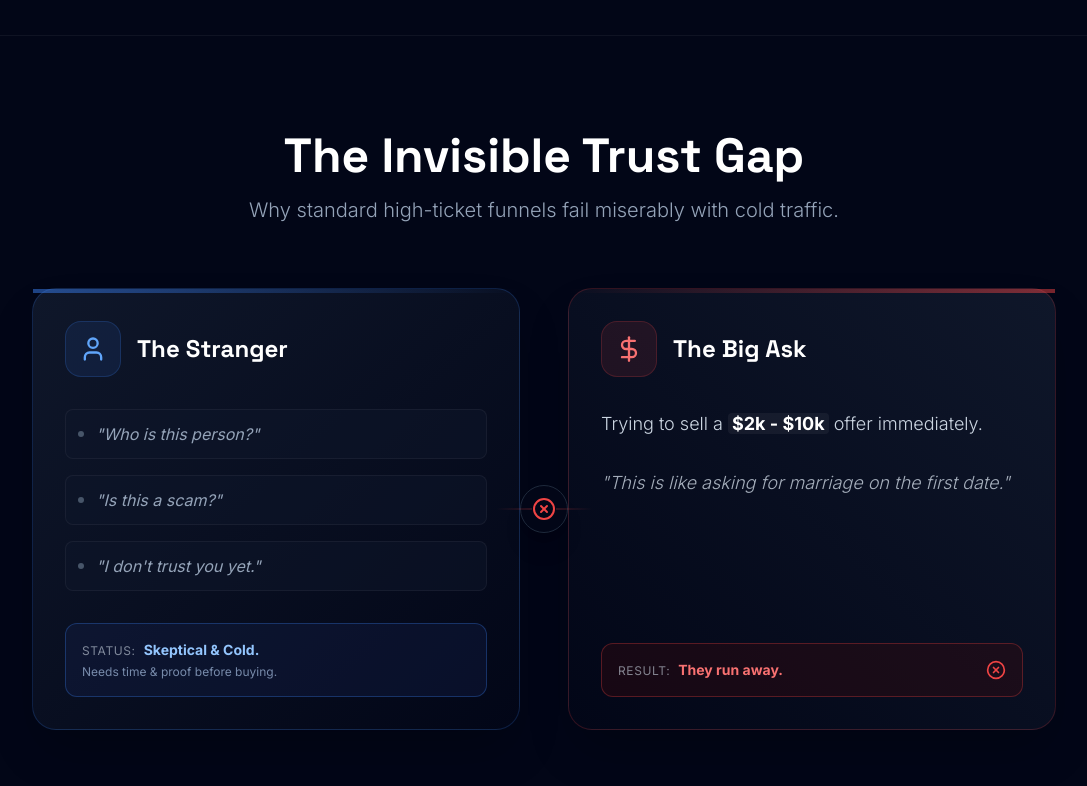
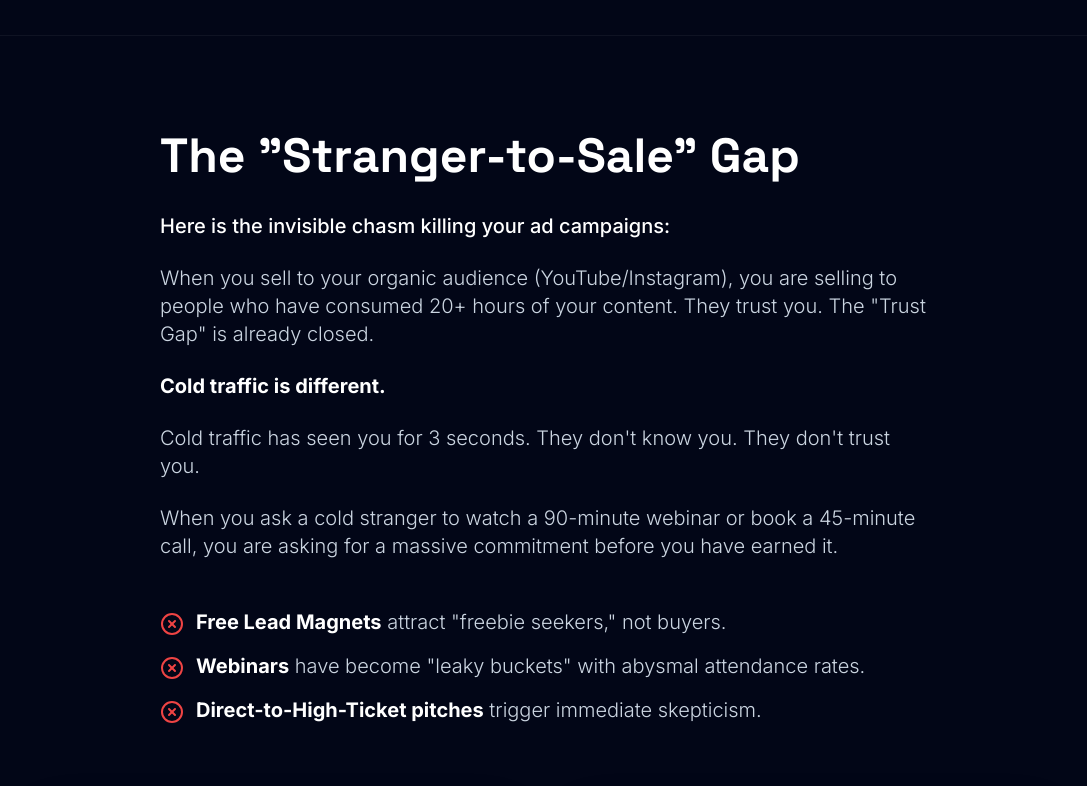
Before and after one commit to MateoUrbancic/m31-book-call, a React (Vite) app: page / in a window 1280 px wide. Shown: the part 3900-4686 px from the top of the page, without its empty margins (96-1183 px from the left). Built offline with nearby package versions, Linux system fonts and the light colour scheme.

Commit message:
feat: Improve trust gap explanation
Refine the wording and structure of the "Trust Gap" section to better articulate the difference in audience familiarity between organic and cold traffic. Update the "Failed Systems" component to clarify the core problem statement regarding conversion systems.

```diff
--- a/components/FailedSystems.tsx
+++ b/components/FailedSystems.tsx
@@ -34,7 +34,7 @@ const FailedSystems: React.FC = () => {
                         The problem isn't your offer. The problem isn't your niche. And the problem isn't that "ads don't work anymore."
                     </p>
                     <p>
-                         The problem is <span className="text-red-400 font-bold">using the wrong system to convert it </span>in this increasingly sceptical market of 2026.
+                         The problem is <span className="text-red-400 font-bold">using the wrong system to convert</span> this increasingly sceptical market of 2026.
                     </p>
                     <p>
                         This is the reason WHY you might be experiencing:
--- a/components/TrustGap.tsx
+++ b/components/TrustGap.tsx
@@ -7,22 +7,54 @@ const TrustGap: React.FC = () => {
       {/* Subtle Background Glow */}
       <div className="absolute top-1/2 left-1/2 -translate-x-1/2 -translate-y-1/2 w-[800px] h-[300px] bg-slate-900/50 rounded-[100%] blur-[100px] -z-10" />
 
-      <div className="container mx-auto px-4 md:px-6">
+      <div className="container mx-auto px-4 md:px-6 flex flex-col items-center">
 
-        {/* Header */}
-        <div className="flex flex-col items-center text-center mb-16">
-          <div className="max-w-3xl">
-            <h2 className="text-3xl md:text-5xl font-display font-bold text-white mb-4">
-              The Invisible Trust Gap
-            </h2>
-            <p className="text-slate-400 text-lg md:text-xl font-light">
-              Why standard high-ticket funnels fail miserably with cold traffic.
-            </p>
+        {/* Text Content - Left Aligned & Width Constrained */}
+        <div className="max-w-3xl w-full mb-16 text-left">
+          <h1 className="text-3xl md:text-5xl font-display font-bold text-white mb-8">
+            The "Stranger-to-Sale" Gap
+          </h1>
+
+          <div className="space-y-6 text-lg md:text-xl text-slate-300 font-light leading-relaxed">
+             <p className="font-medium text-white text-xl">
+               Here is the invisible chasm killing your ad campaigns:
+             </p>
+
+             <p>
+               When you sell to your organic audience (YouTube/Instagram), you are selling to people who have consumed 20+ hours of your content. They trust you. The "Trust Gap" is already closed.
+             </p>
+
+             <p>
+               <span className="text-white font-bold">Cold traffic is different.</span>
+             </p>
+
+             <p>
+               Cold traffic has seen you for 3 seconds. They don't know you. They don't trust you.
+             </p>
+
+             <p>
+               When you ask a cold stranger to watch a 90-minute webinar or book a 45-minute call, you are asking for a massive commitment before you have earned it.
+             </p>
+
+             <div className="pt-6 space-y-4">
+                <div className="flex gap-3">
+                   <XCircle className="w-6 h-6 text-red-500 shrink-0 mt-1" />
+                   <p><span className="text-white font-bold">Free Lead Magnets</span> attract "freebie seekers," not buyers.</p>
+                </div>
+                <div className="flex gap-3">
+                   <XCircle className="w-6 h-6 text-red-500 shrink-0 mt-1" />
+                   <p><span className="text-white font-bold">Webinars</span> have become "leaky buckets" with abysmal attendance rates.</p>
+                </div>
+                <div className="flex gap-3">
+                   <XCircle className="w-6 h-6 text-red-500 shrink-0 mt-1" />
+                   <p><span className="text-white font-bold">Direct-to-High-Ticket pitches</span> trigger immediate skepticism.</p>
+                </div>
+             </div>
           </div>
         </div>
 
         {/* The Gap Visualization */}
-        <div className="grid md:grid-cols-2 gap-6 lg:gap-12 items-stretch max-w-5xl mx-auto relative">
+        <div className="grid md:grid-cols-2 gap-6 lg:gap-12 items-stretch max-w-5xl mx-auto relative w-full">
 
           {/* Connector Visual (Desktop only) */}
           <div className="hidden md:flex absolute top-1/2 left-1/2 -translate-x-1/2 -translate-y-1/2 z-20 flex-col items-center justify-center">
```
